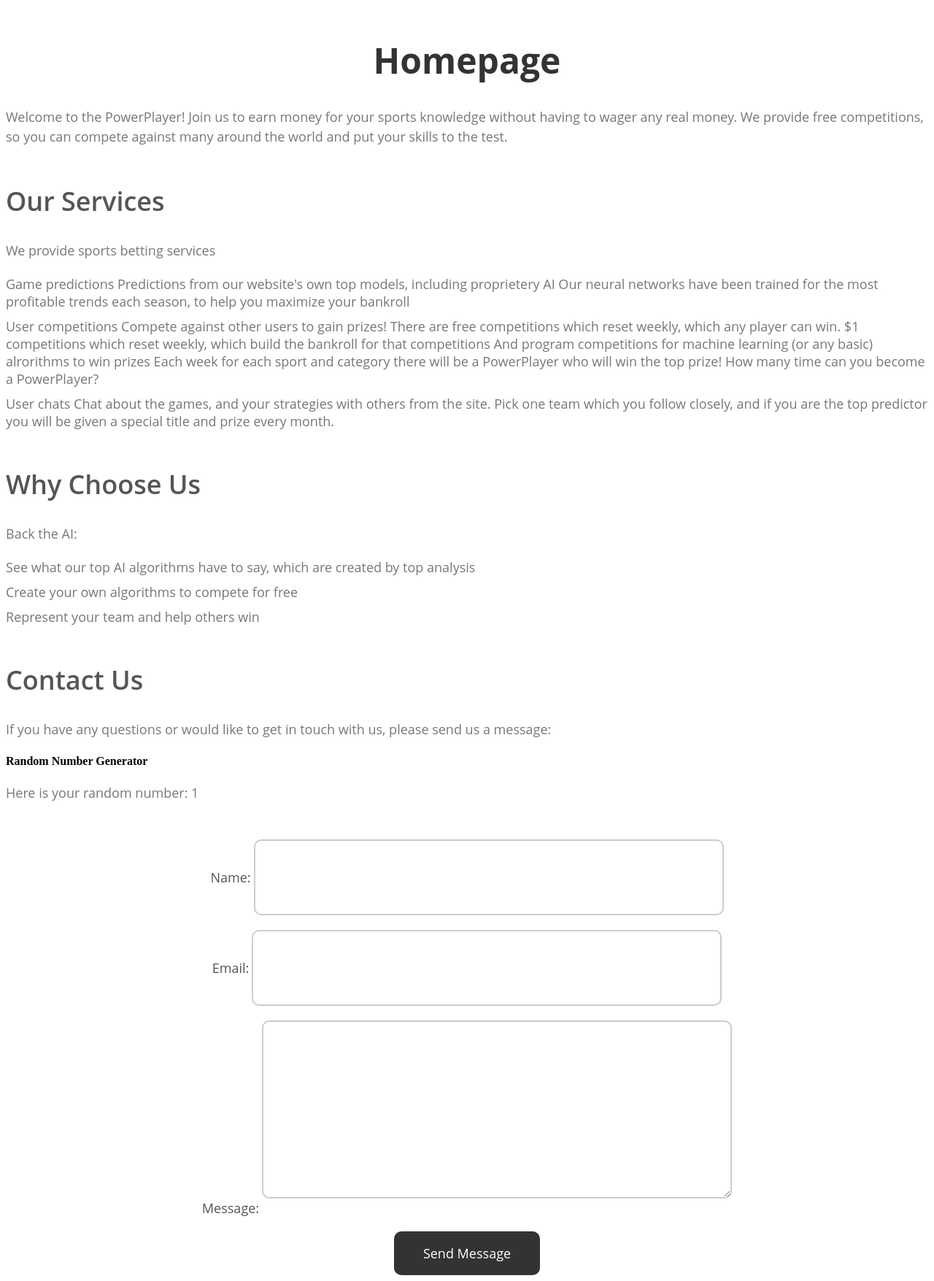
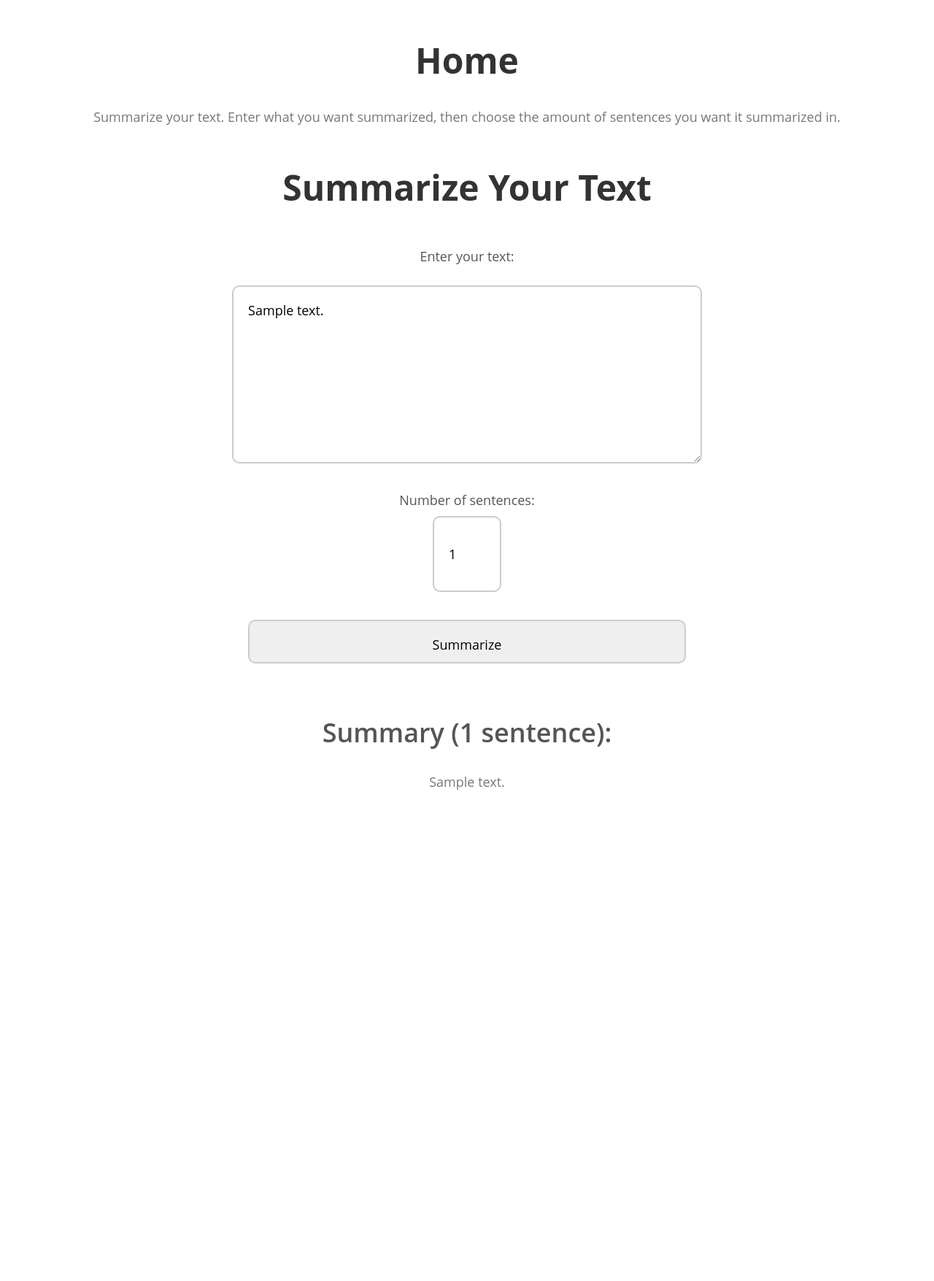
Before and after one commit to johnlangen/PowerPlayerWebsite, a Django app: template django-website/PowerPlayer_website/templates/index.html in a window 1280 px wide. Shown: the part 58-1813 px from the top of the page at 73% size. After the commit the page ends 1140 px from the top, so only its background shows below. Run offline with Django 4.2, Linux system fonts and the light colour scheme; the template is opened without the code that fills it: most values are stand-ins (such as "Sample title", 1, 10 or a date in 2020).

Commit message:
Add files via upload
VERSION 3

```diff
--- a/django-website/PowerPlayer_website/templates/index.html
+++ b/django-website/PowerPlayer_website/templates/index.html
@@ -23,6 +23,7 @@
     }
 
     p {
+        text-align: center;
         font-size: 18px;
         color: #777;
         line-height: 1.5;
@@ -90,57 +91,27 @@
     }
 </style>
 
-<h1>Homepage</h1>
-<p>Welcome to the PowerPlayer! Join us to earn money for your sports knowledge without having to wager any real money. We provide free competitions, so you can compete against
-    many around the world and put your skills to the test. </p>
-<h2>Our Services</h2>
-<p>We provide sports betting services</p>
-<ul>
-    <li>Game predictions
-        Predictions from our website's own top models, including proprietery AI
-        Our neural networks have been trained for the most profitable trends each season,
-        to help you maximize your bankroll
-    </li>
-    <li>User competitions
-        Compete against other users to gain prizes!
-        There are free competitions which reset weekly, which any player can win.
-        $1 competitions which reset weekly, which build the bankroll for that competitions
-        And program competitions for machine learning (or any basic) alrorithms to win prizes
-        Each week for each sport and category there will be a PowerPlayer who will win the top prize! How many time can you become a PowerPlayer?
-    </li>
-    <li>User chats
-        Chat about the games, and your strategies with others from the site.
-        Pick one team which you follow closely, and if you are the top predictor you will be given a special title and prize every month.
-    </li>
+<h1>Home</h1>
+<p>Summarize your text. Enter what you want summarized, then choose the amount of sentences you want it summarized in.</p>
 
-</ul>
-<h2>Why Choose Us</h2>
-<p>Back the AI:</p>
-<ul>
-    <li>See what our top AI algorithms have to say, which are created by top analysis</li>
-    <li>Create your own algorithms to compete for free</li>
-    <li>Represent your team and help others win</li>
-</ul>
-<h2>Contact Us</h2>
-<p>If you have any questions or would like to get in touch with us, please send us a message:</p>
-<h4>Random Number Generator</h4>
-<p>Here is your random number: {{ random_number }}</p>
 
-<form>
-    <div>
-        <label for="name">Name:</label>
-        <input type="text" id="name" name="name">
-    </div>
-    <div>
-        <label for="email">Email:</label>
-        <input type="email" id="email" name="email">
-    </div>
-    <div>
-        <label for="message">Message:</label>
-        <textarea id="message" name="message"></textarea>
-    </div>
-    <button type="submit">Send Message</button>
+
+
+<h1>Summarize Your Text</h1>
+<form method="post">
+    {% csrf_token %}
+    <label for="text">Enter your text:</label><br>
+    <textarea id="text" name="text" rows="4" cols="50">{{ text }}</textarea><br>
+    <label for="num_sentences">Number of sentences:</label>
+    <input type="number" id="num_sentences" name="num_sentences" value="{{ num_sentences }}" min="1" style="width: 50px;"><br>
+    <input type="submit" value="Summarize">
 </form>
+{% if summary %}
+    <h2 style="text-align:center;">Summary ({{ num_sentences }} {% if num_sentences == 1 %}sentence{% else %}sentences{% endif %}):</h2>
+    <p style="text-align:center;">{{ summary }}</p>
+{% endif %}
+
+
 {% endblock %}
 
 # for code
```
Also changed, not shown: django-website/PowerPlayer_website/apps/public/views.py (+65 -5 lines), django-website/db.sqlite3.
